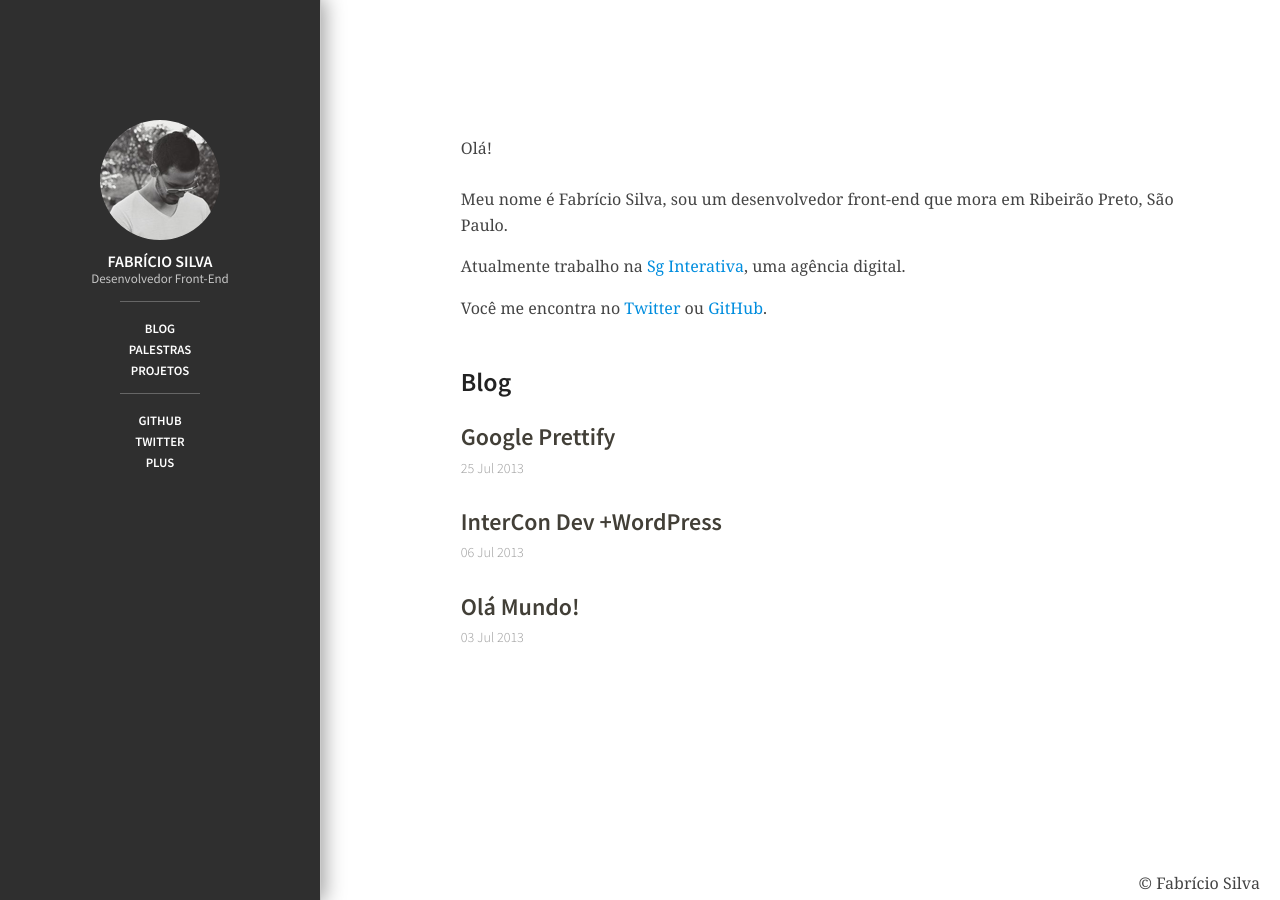
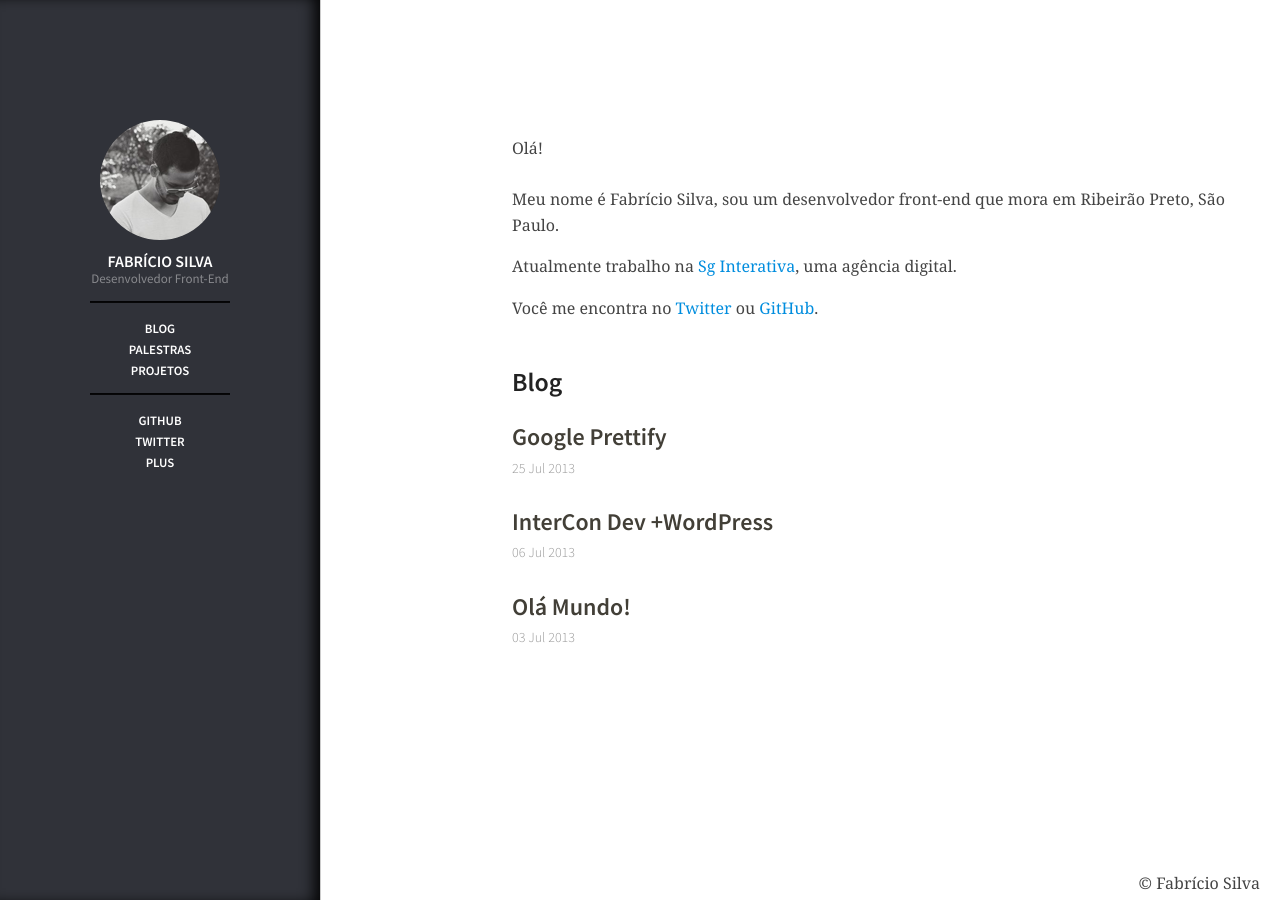
Before and after one commit to fabriciofmsilva/fabriciofmsilva.github.io, a Jekyll site: the page built from index.html, in a window 1280 px wide. Built offline with Jekyll 4.4.1, drawn with Linux system fonts in a browser that asks for light colours; nearby versions of some CDN libraries.

Commit message:
Edit Style

```diff
--- a/css/main.css
+++ b/css/main.css
@@ -624,10 +624,10 @@ code {
 	 Author's custom styles
 	 ========================================================================== */
 .header {
-	box-shadow: 1px 0 20px 2px rgba(0,0,0,0.4);
+	box-shadow: -10px 0 14px -4px rgba(0,0,0,0.9) inset;
 	position: fixed;
 	line-height: 1;
-	background-color: #2f2f2f;
+	background-color: #303239;
 	border-right: 1px solid #CCC;
 	bottom: 0;
 	color: #a19c91;
@@ -677,16 +677,20 @@ code {
 	color: #FFF;
 }
 .header-description {
-	color: #c6c6c6;
+	color: #88898d;
 	font-weight: 400;
 	font-size: 1.3rem;
 	margin-top: 0;
 	margin-bottom: 0.8rem;
 }
 .header-line {
-	border-color: #666;
+	border-bottom: 1px solid rgba(0,0,0,0.85);
+	border-top: 1px solid rgba(0,0,0,0.9);
+	height: 0;
+	line-height: 0;
 	margin: 1em auto;
-	width: 80px;
+	padding: 0;
+	width: 140px;
 }
 .navi-list, .social-list {
 	padding: 0;
@@ -702,11 +706,10 @@ code {
 	position: absolute;
 	right: 0;
 	top: 0;
-	width: 80%;
+	width: 75%;
 }
 .content {
 	margin: 0 0 0 20%;
-	width: 75%;
 	max-width: 720px;
 }
 .article-list {
```
